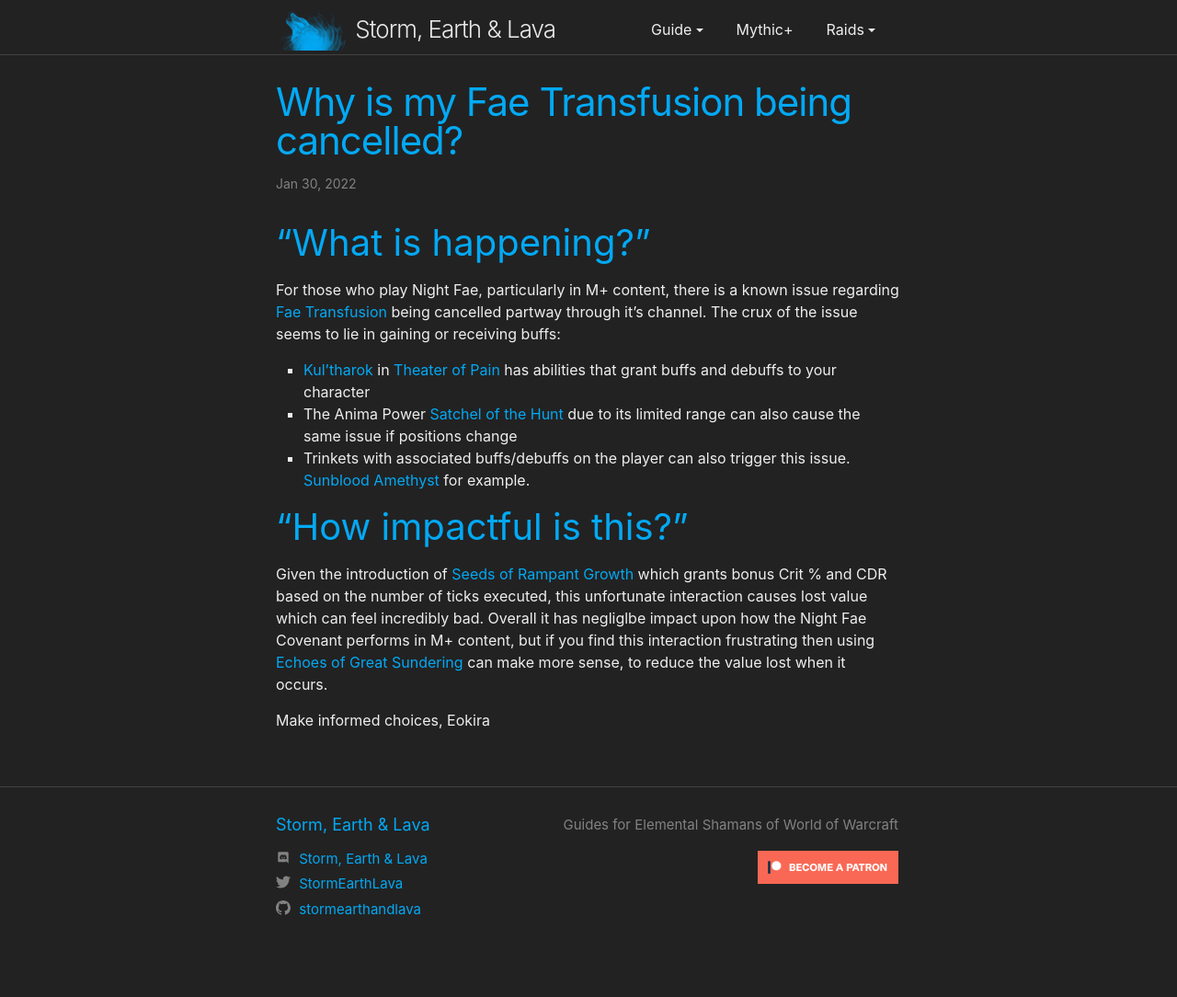
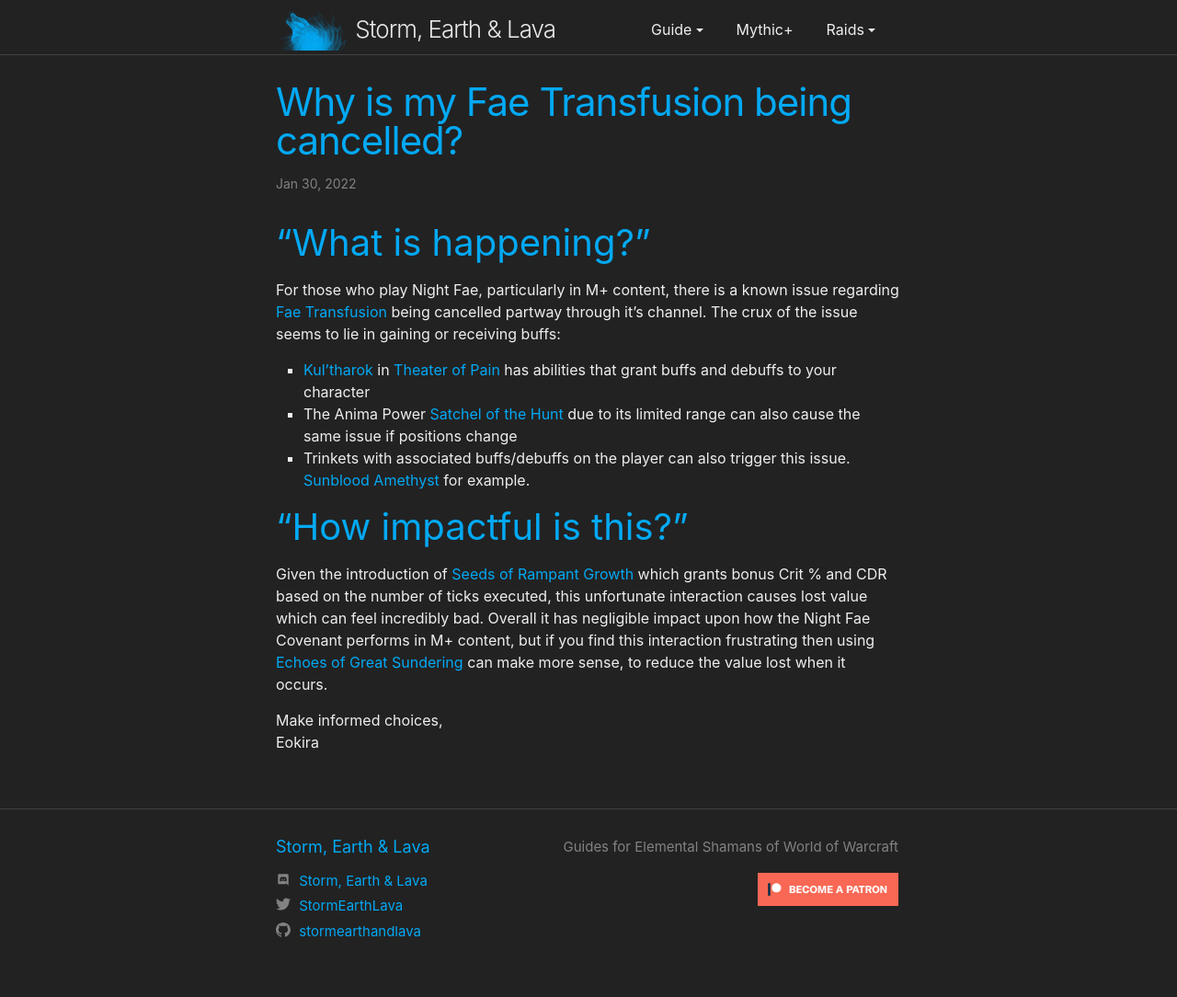
Before and after one commit to stormearthandlava/stormearthandlava.github.io, a Jekyll site: the page built from blog/_posts/2022-01-30-Fae-Transfusion-bug.md, in a window 1280 px wide. Shown: the whole page at 92% size. Built offline with Jekyll 4.4.1, drawn with Linux system fonts in a browser that asks for light colours; a script that is not in the unit is left out; before the commit the page ends 1060 px from its top, so only the background shows below that.

Commit message:
Update 2022-01-30-Fae-Transfusion-bug.md

```diff
--- a/blog/_posts/2022-01-30-Fae-Transfusion-bug.md
+++ b/blog/_posts/2022-01-30-Fae-Transfusion-bug.md
@@ -15,7 +15,7 @@
 # "How impactful is this?"
 
 Given the introduction of {{site.data.legendary.night_fae}} which grants bonus Crit % and CDR based on the number of ticks executed, this unfortunate interaction causes lost value which can feel incredibly bad.
-Overall it has negliglbe impact upon how the Night Fae Covenant performs in M+ content, but if you find this interaction frustrating then using {{site.data.legendary.eogs}} can make more sense, to reduce the value lost when it occurs.
+Overall it has negligible impact upon how the Night Fae Covenant performs in M+ content, but if you find this interaction frustrating then using {{site.data.legendary.eogs}} can make more sense, to reduce the value lost when it occurs.
 
-Make informed choices,
+Make informed choices,<br/>
 Eokira
```
